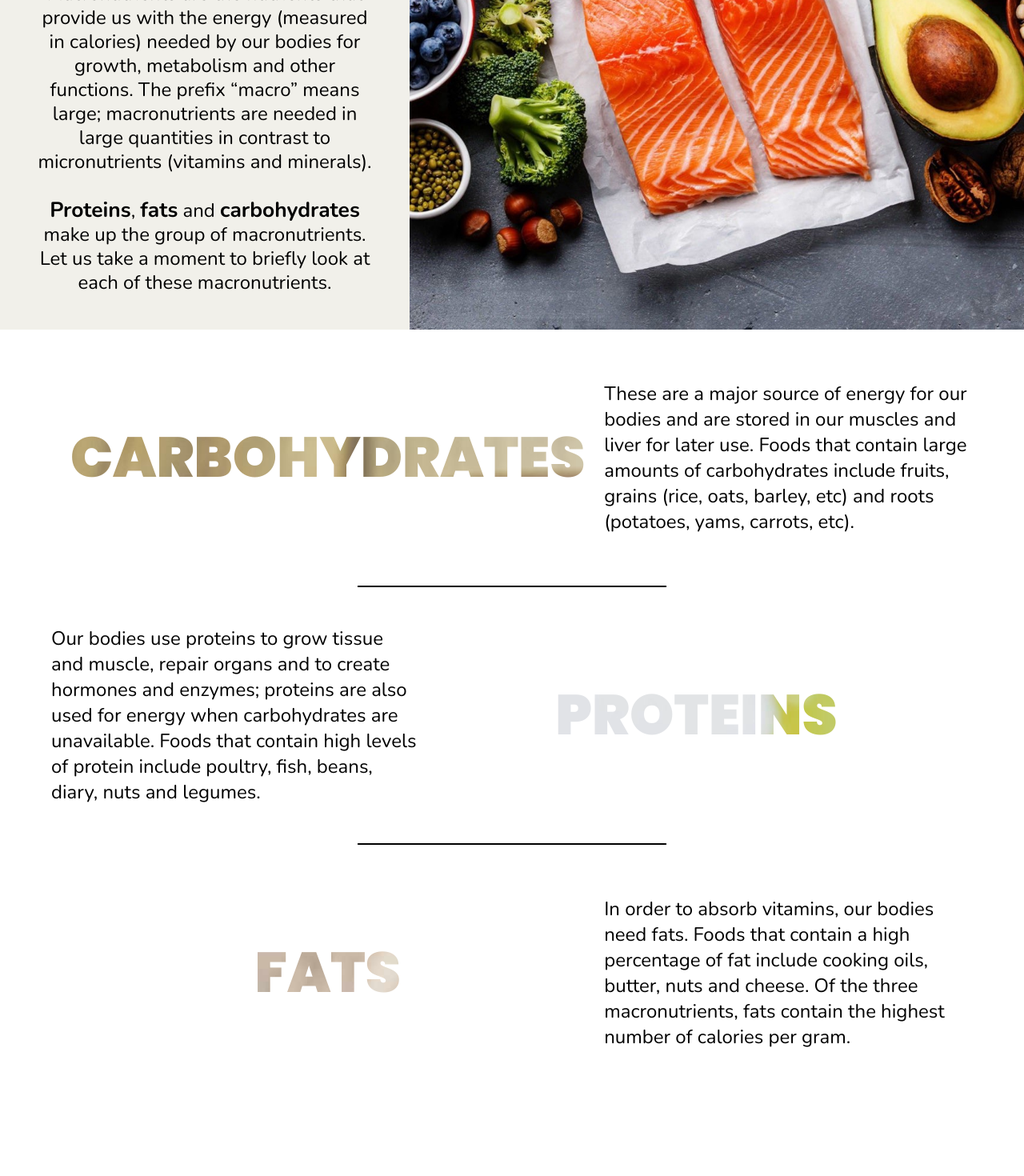
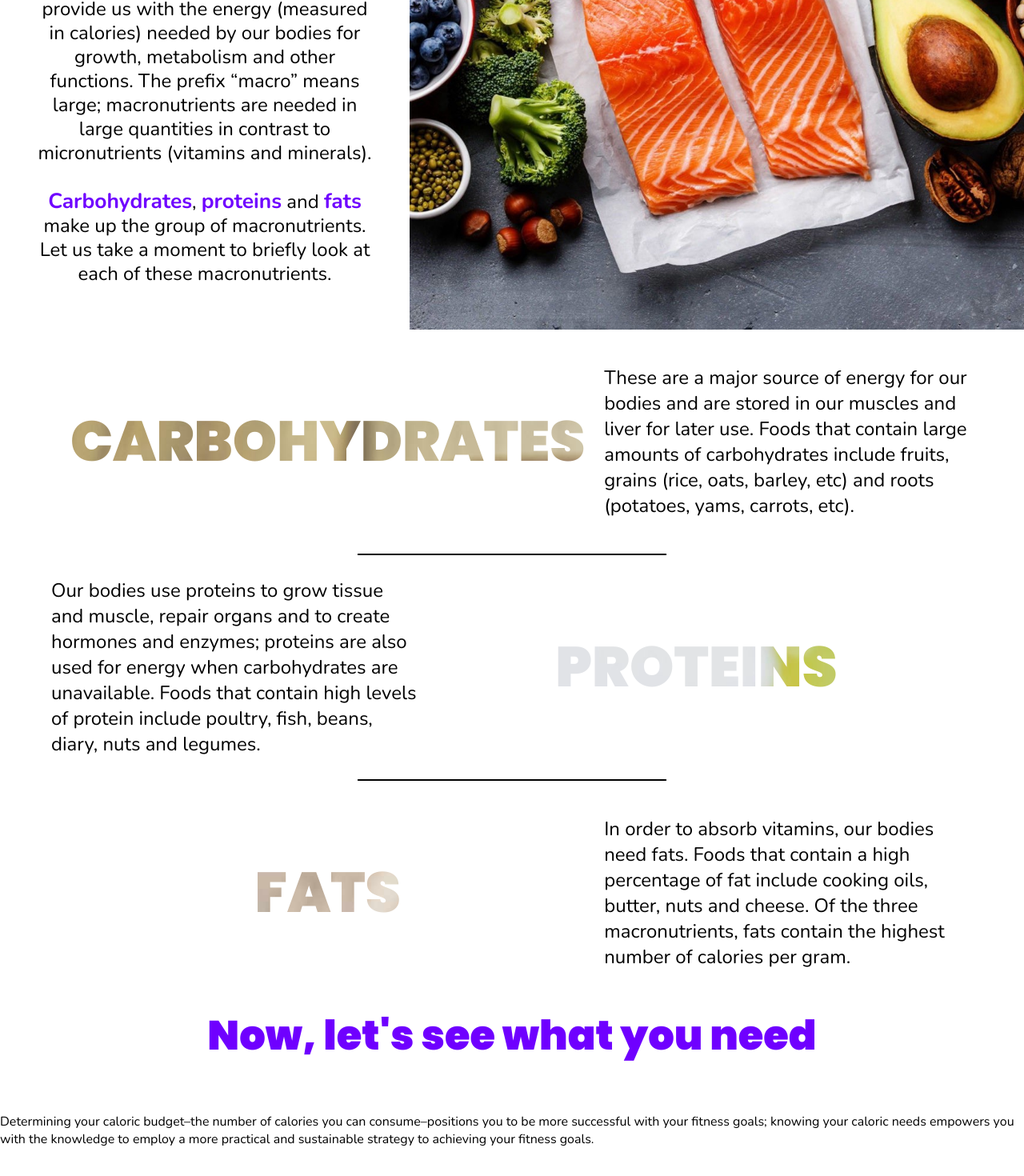
Before and after one commit to No1707/MacronutrientsNeeds, an Angular app: page / in a window 1280 px wide. Shown: the part 388-1858 px from the top of the page at 80% size. Built offline with nearby package versions, Linux system fonts and the light colour scheme.

Commit message:
added reveal

```diff
--- a/src/app/app.component.html
+++ b/src/app/app.component.html
@@ -1,57 +1,33 @@
+<!-- Hero -->
 <header>
+
   <div class="text">
+
     <h1>Your macronutrients needs</h1>
     <p>Macronutrients are the nutrients that provide us with the energy (measured in calories) needed by our bodies for
       growth,
       metabolism and other functions. The prefix “macro” means large; macronutrients are needed in large quantities in
       contrast to micronutrients (vitamins and minerals). <br><br>
 
-      <span>Proteins</span>, <span>fats</span> and <span>carbohydrates</span> make up the group of macronutrients. Let
+      <span>Carbohydrates</span>, <span>proteins</span> and <span>fats</span> make up the group of macronutrients. Let
       us take a moment to briefly look at each of
       these macronutrients.</p>
+
   </div>
+
   <div class="img"></div>
+
 </header>
 
+<!-- main -->
 <main>
 
-  <div class="container carbohydrates">
-    <h3>Carbohydrates</h3>
-    <p>These are a major source of energy for our bodies and are stored in our muscles and liver for later use. Foods
-      that
-      contain large amounts of carbohydrates include fruits, grains (rice, oats, barley, etc) and roots (potatoes, yams,
-      carrots, etc).</p>
-  </div>
+  <!-- definition and reveal -->
+  <app-reveal></app-reveal>
 
-  <div class="inter"></div>
-
-  <div class="container proteins">
-    <p>Our bodies use proteins to grow tissue and muscle, repair organs and to create hormones and enzymes; proteins are also
-    used for energy when carbohydrates are unavailable. Foods that contain high levels of protein include poultry, fish,
-    beans, diary, nuts and legumes.</p>
-    <h3>Proteins</h3>
-  </div>
-
-  <div class="inter"></div>
-
-  <div class="container fats">
-    <h3>Fats</h3>
-    <p>In order to absorb vitamins, our bodies need fats. Foods that contain a high percentage of fat include cooking oils,
-    butter, nuts and cheese. Of the three macronutrients, fats contain the highest number of calories per gram.</p>
-  </div>
+  <app-tdee></app-tdee>
 
 </main>
-
-<br><br><br><br>
-<br><br><br><br>
-<br><br><br><br>
-<br><br><br><br>
-<br><br><br><br>
-<br><br><br><br>
-<br><br><br><br>
-<br><br><br><br>
-<br><br><br><br>
-<br><br><br><br><br><br><br><br>
 
 <div class="container">
   <router-outlet></router-outlet>
--- a/src/app/app.component.scss
+++ b/src/app/app.component.scss
@@ -3,25 +3,25 @@
 @import url('https://fonts.googleapis.com/css2?family=Poppins:wght@900&display=swap');
 
 $primary: rgb(111, 0, 255);
-$heroText: rgb(0, 0, 0, .7);
 
+/* hero */
 header {
     width: 100%;
     height: 100vh;
     display: flex;
-    background-color: rgb(241, 240, 234);
+    background-color: white;
 
     .text{
         width: 40%;
         display: flex;
         flex-direction: column;
-        justify-content: space-evenly;
+        justify-content: center;
         height: 100%;
 
         h1{
             font-family: 'Poppins', sans-serif;
             font-size: 4vw;
-            color: #9ed65d;
+            color: $primary;
             text-align: center;
             text-transform: uppercase;
         }
@@ -34,6 +34,7 @@ header {
             span{
                 font-weight: bold;
                 font-size: 110%;
+                color: $primary;
             }
         }
     }
@@ -48,50 +49,3 @@ header {
     }
 
 }
-
-main{
-    display: flex;
-    flex-direction: column;
-    align-items: center;
-    width: 100%;
-
-    .inter{
-        width: 30%;
-        border: 1px solid black;
-    }
-
-    .container{
-        width: 90%;
-        display: flex;
-        align-items: center;
-        height: 40vh;
-
-        h3{
-            width: 60%;
-            font-family: 'Poppins', sans-serif;
-            font-size: 5.5vw;
-            text-align: center;
-            text-transform: uppercase;
-            -webkit-background-clip: text;
-            -webkit-text-fill-color: transparent;
-            background-attachment: fixed;
-        }
-
-        p{
-            width: 40%;
-            font-size: 1.5em;
-        }
-
-    }
-
-    .carbohydrates h3{
-        background-image: url(../assets/oats.jpg);
-    }
-    .fats h3{
-        background-image: url(../assets/Avocad0-CD.jpg);
-    }
-    .proteins h3{
-        background-image: url(../assets/chicken.jpg);
-    }
-
-}
--- a/src/app/app.module.ts
+++ b/src/app/app.module.ts
@@ -3,10 +3,14 @@ import { NgModule } from '@angular/core';
 
 import { AppRoutingModule } from './app-routing.module';
 import { AppComponent } from './app.component';
+import { RevealComponent } from './reveal/reveal.component';
+import { TDEEComponent } from './tdee/tdee.component';
 
 @NgModule({
   declarations: [
-    AppComponent
+    AppComponent,
+    RevealComponent,
+    TDEEComponent
   ],
   imports: [
     BrowserModule,
--- /dev/null
+++ b/src/app/reveal/reveal.component.html
@@ -0,0 +1,37 @@
+<section class="definition">
+
+    <div class="container carbohydrates revealLeft">
+        <h3>Carbohydrates</h3>
+        <p>These are a major source of energy for our bodies and are stored in our muscles and liver for later use.
+            Foods
+            that
+            contain large amounts of carbohydrates include fruits, grains (rice, oats, barley, etc) and roots (potatoes,
+            yams,
+            carrots, etc).</p>
+    </div>
+
+    <div class="inter"></div>
+
+    <div class="container proteins revealRight">
+        <p>Our bodies use proteins to grow tissue and muscle, repair organs and to create hormones and enzymes; proteins
+            are
+            also
+            used for energy when carbohydrates are unavailable. Foods that contain high levels of protein include
+            poultry,
+            fish,
+            beans, diary, nuts and legumes.</p>
+        <h3>Proteins</h3>
+    </div>
+
+    <div class="inter"></div>
+
+    <div class="container fats revealLeft">
+        <h3>Fats</h3>
+        <p>In order to absorb vitamins, our bodies need fats. Foods that contain a high percentage of fat include
+            cooking
+            oils,
+            butter, nuts and cheese. Of the three macronutrients, fats contain the highest number of calories per gram.
+        </p>
+    </div>
+
+</section>
--- /dev/null
+++ b/src/app/reveal/reveal.component.scss
@@ -0,0 +1,71 @@
+/* Definitions */
+.definition{
+    display: flex;
+    flex-direction: column;
+    align-items: center;
+    width: 100%;
+    overflow: hidden;
+
+    .inter{
+        width: 30%;
+        border: 1px solid black;
+    }
+
+    .container{
+        width: 90%;
+        display: flex;
+        align-items: center;
+        height: 35vh;
+
+        h3{
+            width: 60%;
+            font-family: 'Poppins', sans-serif;
+            font-size: 5.5vw;
+            text-align: center;
+            text-transform: uppercase;
+            -webkit-background-clip: text;
+            -webkit-text-fill-color: transparent;
+            background-attachment: fixed;
+        }
+
+        p{
+            width: 40%;
+            font-size: 1.5em;
+        }
+
+    }
+
+    .carbohydrates h3{
+        background-image: url(../../assets/oats.jpg);
+    }
+    .fats h3{
+        background-image: url(../../assets/Avocad0-CD.jpg);
+    }
+    .proteins h3{
+        background-image: url(../../assets/chicken.jpg);
+    }
+
+}
+
+/* Reveal */
+.revealRight{
+    transform: translateX(10vw);
+    opacity: 0;
+    transition: transform 1s cubic-bezier(0, 0, 0, 1), opacity 1s;
+    will-change: transform, opacity;
+}
+.revealLeft{
+    transform: translateX(-10vw);
+    opacity: 0;
+    transition: transform 1s cubic-bezier(0, 0, 0, 1), opacity 1s;
+    will-change: transform, opacity;
+}
+
+.revealRight.revealed{
+    transform: translateX(0vh);
+    opacity: 1;
+}
+.revealLeft.revealed{
+    transform: translateX(0vh);
+    opacity: 1;
+}
--- /dev/null
+++ b/src/app/reveal/reveal.component.ts
@@ -0,0 +1,97 @@
+import { Component, OnInit } from '@angular/core';
+
+@Component({
+  selector: 'app-reveal',
+  templateUrl: './reveal.component.html',
+  styleUrls: ['./reveal.component.scss']
+})
+export class RevealComponent implements OnInit {
+
+  constructor() { }
+
+  ngOnInit(): void {
+
+    // Reveal
+    const revealElements = document.querySelectorAll(".revealRight, .revealLeft")
+    console.log(revealElements)
+    const revealItems = []
+
+    for (let i = 0; i < revealElements.length; i++) {
+      const item = {
+        revealed: false,
+        element: revealElements[i],
+        top: 0,
+        height: 0
+      }
+      const bounding = item.element.getBoundingClientRect()
+      item.top = bounding.top + scrollY
+      item.height = bounding.height
+
+      revealItems.push(item)
+    }
+
+    window.addEventListener('resize', () => {
+      const scrollY = window.scrollY
+
+      for (let i = 0; i < revealItems.length; i++) {
+        const bounding = revealItems[i].element.getBoundingClientRect()
+        revealItems[i].top = bounding.top + scrollY
+        revealItems[i].height = bounding.height
+      }
+    })
+
+    window.addEventListener("scroll", () => {
+
+      const limit = window.scrollY + window.innerHeight
+
+      for (let i = 0; i < revealItems.length; i++) {
+
+        if (!revealItems[i].revealed && limit > revealItems[i].top + revealItems[i].height * 0.5) {
+            revealItems[i].revealed = true
+            revealItems[i].element.classList.add("revealed")
+        }
+      }
+
+    })
+  }
+
+  // const revealElements = document.querySelectorAll(".reveal")
+  // const revealItems = []
+
+  // for (const _element of revealElements) {
+  //     const item = {}
+  //     item.revealed = false
+  //     item.element = _element
+
+  //     const bounding = _element.getBoundingClientRect()
+  //     item.top = bounding.top + scrollY
+  //     item.height = bounding.height
+
+  //     revealItems.push(item)
+  // }
+
+  // window.addEventListener('resize', () => {
+  //     const scrollY = window.scrollY
+
+  //     for (const _item of revealItems) {
+  //         const bounding = _item.element.getBoundingClientRect()
+  //         _item.top = bounding.top + scrollY
+  //         _item.height = bounding.height
+  //     }
+  // })
+
+  // window.addEventListener("scroll", () => {
+
+  //     const limit = window.scrollY + window.innerHeight
+
+  //     for (const _item of revealItems) {
+
+  //         if (!_item.revealed && limit > _item.top + _item.height * 0.3) {
+  //             _item.revealed = true
+  //             _item.element.classList.add("revealed")
+  //         }
+  //     }
+
+  // })
+
+}
--- /dev/null
+++ b/src/app/tdee/tdee.component.html
@@ -0,0 +1,12 @@
+<section class="tdee">
+
+    <h1>Now, let's see what you need</h1>
+
+    <div>
+        <p>Determining your caloric budget–the number of calories you can consume–positions you to be more successful with your
+        fitness goals; knowing your caloric needs empowers you with the knowledge to employ a more practical and sustainable
+        strategy to achieving your fitness goals.</p>
+        <form action=""></form>
+    </div>
+
+</section>
--- /dev/null
+++ b/src/app/tdee/tdee.component.scss
@@ -0,0 +1,17 @@
+$primary: rgb(111, 0, 255);
+
+.tdee{
+    display: flex;
+    flex-direction: column;
+    align-items: center;
+    width: 100%;
+    overflow: hidden;
+
+    h1{
+        font-family: 'Poppins', sans-serif;
+        font-size: 4vw;
+        color: $primary;
+        text-align: center;
+        margin-top: 0;
+    }
+}
--- /dev/null
+++ b/src/app/tdee/tdee.component.ts
@@ -0,0 +1,15 @@
+import { Component, OnInit } from '@angular/core';
+
+@Component({
+  selector: 'app-tdee',
+  templateUrl: './tdee.component.html',
+  styleUrls: ['./tdee.component.scss']
+})
+export class TDEEComponent implements OnInit {
+
+  constructor() { }
+
+  ngOnInit(): void {
+  }
+
+}
--- a/src/index.html
+++ b/src/index.html
@@ -2,7 +2,7 @@
 <html lang="en">
 <head>
   <meta charset="utf-8">
-  <title>Macronutrients needs - by Nolan</title>
+  <title>Macronutrients needs</title>
   <base href="/">
   <meta name="viewport" content="width=device-width, initial-scale=1">
   <link rel="icon" type="image/x-icon" href="favicon.ico">
```
Also changed, not shown: 2 other files (tests, documents, lock files or other folders).
